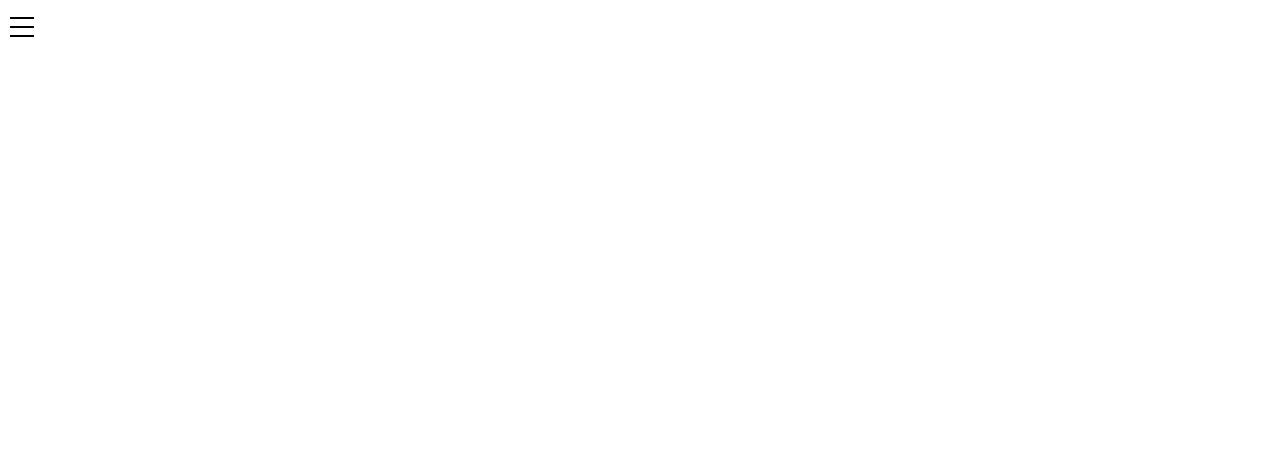
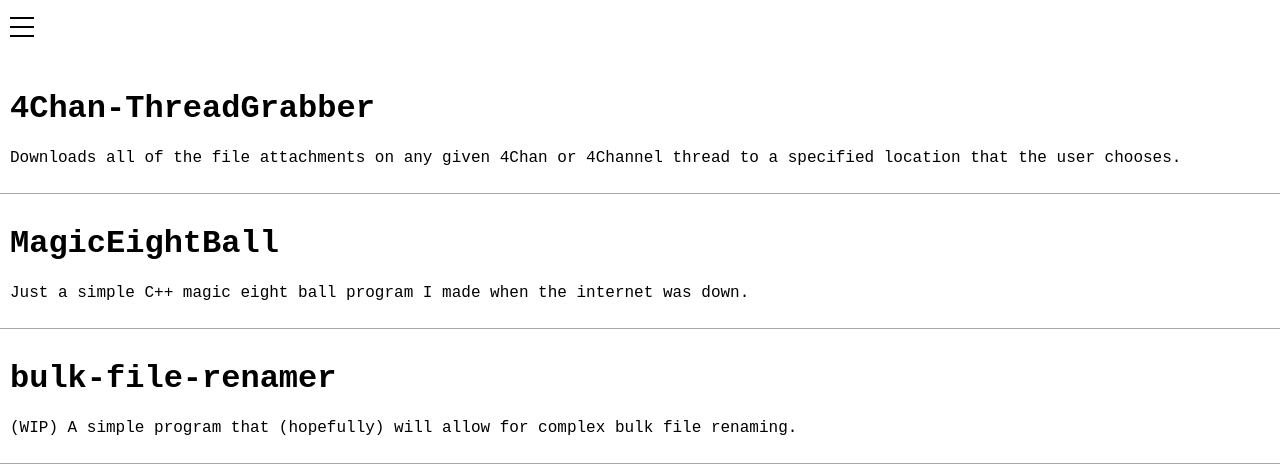
Before and after one commit to Jamcris11/PortfolioWebsite, a plain HTML site: page portfolio.html in a window 1280 px wide. Drawn offline with Linux system fonts and the light colour scheme.

Commit message:
Added real-life examples as tests

```diff
--- a/portfolio.html
+++ b/portfolio.html
@@ -5,9 +5,28 @@
     <meta name="viewport" content="width=device-width, initial-scale=1.0">
     <title>Portfolio</title>
     <link rel="stylesheet" type="text/css" href="index.css">
+    <link rel="stylesheet" type="text/css" href="portfolio.css">
 </head>
 <body>
     <div include-html="topbar.html"></div>
+
+    <div class="container-row container-row-child-col">
+        <div class="portfolio-card" onclick="window.location.href='https://github.com/Jamcris11/4Chan-ThreadGrabber'">
+            <h1>4Chan-ThreadGrabber</h1>
+            <p>
+                Downloads all of the file attachments on any given 4Chan or 4Channel thread to a specified
+                location that the user chooses.
+            </p>
+        </div>
+        <div class="portfolio-card">
+            <h1>MagicEightBall</h1>
+            <p>Just a simple C++ magic eight ball program I made when the internet was down.</p>
+        </div>
+        <div class="portfolio-card">
+            <h1>bulk-file-renamer</h1>
+            <p>(WIP) A simple program that (hopefully) will allow for complex bulk file renaming.</p>
+        </div>
+    </div>
 </body>
 
 <script src="scripts/include-html.js"></script>
```
